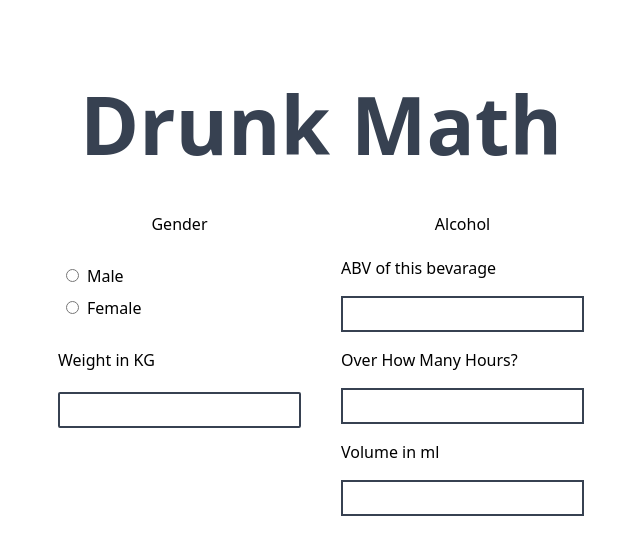
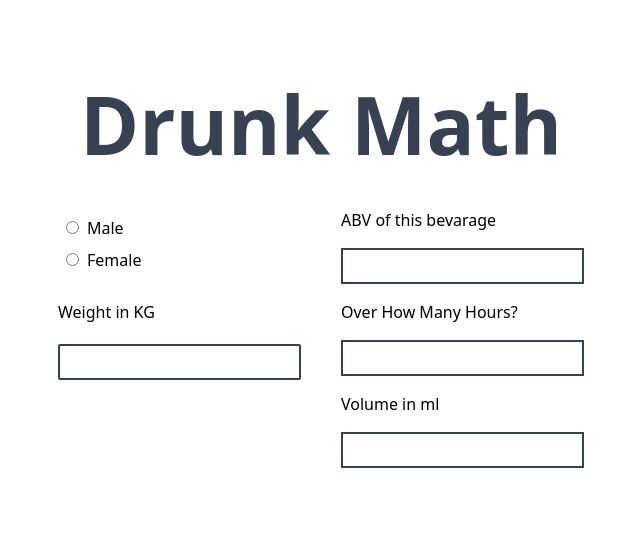
Before and after one commit to mrsomia/drunk-math, a Next.js app: page / in a window 1280 px wide. Shown: the top 554 px of the page, without its empty margins (319-959 px from the left). Built offline with nearby package versions, Linux system fonts and the light colour scheme.

Commit message:
Styles: improves form copy/font-size

```diff
--- a/src/components/table.tsx
+++ b/src/components/table.tsx
@@ -23,7 +23,7 @@ function Table({ isMale, ABV, weight, time = 6}: TableProps) {
 
   return (
     <>
-      <h4 className='my-4 mx-3 text-center text-lg'>
+      <h4 className='my-4 mx-3 text-center text-lg md:text-xl'>
         In {time} hours, you will reach these BAC levels if you drink the following amounts every 30 mins:
       </h4>
       <table className='my-3 border-collapse table-fixed max-w-[60%] w-full'>
--- a/src/pages/index.tsx
+++ b/src/pages/index.tsx
@@ -27,7 +27,6 @@ const Home: NextPage = () => {
           <div className="flex flex-col">
 
             <fieldset className="p-2">
-              <legend className="text-center font-medium py-3">Gender</legend>
               <div className="m-2">
                 <input
                   type="radio"
@@ -82,8 +81,6 @@ const Home: NextPage = () => {
           </div>
 
           <fieldset>
-            <legend className="text-center font-medium py-3">Alcohol</legend>
-
             <div className="flex flex-col">
               <label
                 htmlFor="ABV"
```
